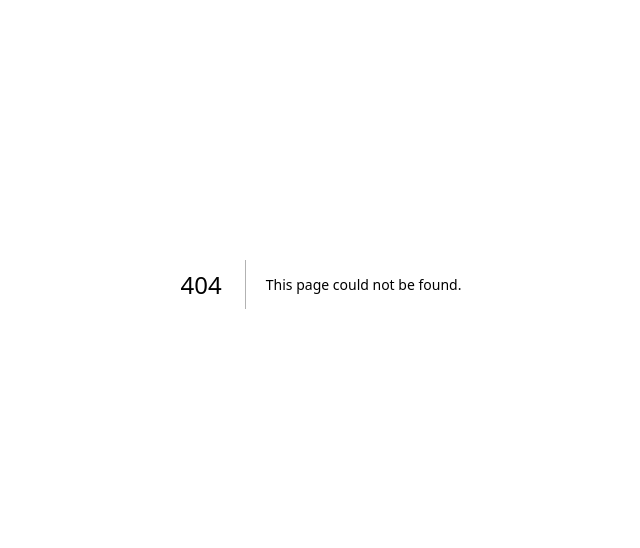
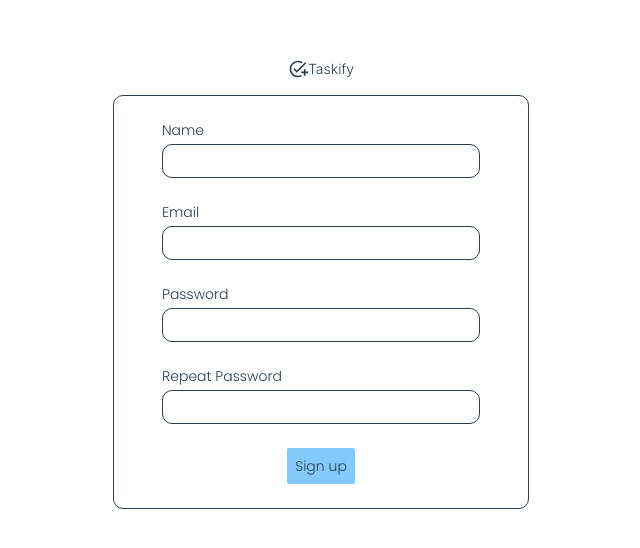
Before and after one commit to techmad60/Taskify, a Next.js app: page /signup in a window 1280 px wide. Before the commit this address had no page. Shown: the part 116-664 px from the top of the page, without its empty margins (319-959 px from the left). Built offline with nearby package versions, Linux system fonts and the light colour scheme; a web font is replaced by a local one.

Commit message:
I'm back

```diff
--- a/app/globals.css
+++ b/app/globals.css
@@ -2,23 +2,6 @@
 @tailwind components;
 @tailwind utilities;
 
-body {
+/* body {
     background-color: rgba(217, 217, 217, 1);
-}
-
-/* .features {
-    position: relative;
-    padding-bottom: 120px;
-  }
-
-  .features::after {
-    content: '';
-    background: url('/images/features-vector.svg') no-repeat;
-    position: absolute;
-    bottom: 0;
-    left: 0;
-    right: 0;
-    height: 70px;
-    z-index: 0;
-  }
-   */
+} */
--- a/app/page.tsx
+++ b/app/page.tsx
@@ -4,7 +4,7 @@ import Footer from "@/components/Footer";
 
 export default function Home() {
   return (
-    <div className="grid ">
+    <div className="grid bg-color-zero">
       <Header />
       <Main />
       <Footer />
--- /dev/null
+++ b/app/signup/layout.tsx
@@ -0,0 +1,8 @@
+// /app/signup/layout.tsx
+export default function SignupLayout({ children }: { children: React.ReactNode }) {
+    return (
+      <div className="signup-container min-h-screen flex flex-col justify-center">
+        {children}
+      </div>
+    );
+  }
--- /dev/null
+++ b/app/signup/page.tsx
@@ -0,0 +1,25 @@
+// /app/signup/page.tsx
+import { poppinsFont } from "@/fonts/fonts";
+import Darklogo from "@/components/Darklogo";
+export default function SignupPage() {
+    return (
+      <div className="flex flex-col justify-center items-center">
+        <Darklogo />
+        <form className={`${poppinsFont.className} flex flex-col justify-center border border-color-one px-12 rounded-[10px]`}>
+          <label className="text-sm text-color-one font-light pt-6 pb-1">Name</label>
+          <input type="text" name="name" required className="border border-color-one rounded-[10px] py-1"/>
+
+          <label className="text-sm text-color-one font-light pt-6 pb-1">Email</label>
+          <input type="email" name="email" required className="border border-color-one rounded-[10px] py-1"/>
+
+          <label className="text-sm text-color-one font-light pt-6 pb-1">Password</label>
+          <input type="password" name="password" required className="border border-color-one rounded-[10px] py-1"/>
+
+          <label className="text-sm text-color-one font-light pt-6 pb-1">Repeat Password</label>
+          <input type="password" name="repeatpassword" required className="border border-color-one rounded-[10px] py-1"/>
+
+          <button type="submit" className="flex justify-center self-center text-sm text-color-one font-light bg-primary-color my-6 p-2 rounded-sm">Sign up</button>
+        </form>
+      </div>
+    );
+  }
--- /dev/null
+++ b/components/Darklogo.tsx
@@ -0,0 +1,16 @@
+import Image from "next/image";
+import { interFont } from "@/fonts/fonts";
+export default function Darklogo() {
+    return (
+        <div className="flex items-center mb-4">
+            <Image
+              className=""
+              src={"/images/dark-logo.svg"}
+              alt="dark-logo"
+              width={20}
+              height={20}/>
+            <p className={`${interFont.className} text-sm font-light text-color-one`}>Taskify</p>
+
+        </div>
+    )
+}
--- a/components/Footer.tsx
+++ b/components/Footer.tsx
@@ -1,5 +1,5 @@
 import Image from "next/image";
-import { interFont, poppinsFont, stylex } from "../fonts/fonts";
+import { interFont, poppinsFont, } from "../fonts/fonts";
 export default function Footer() {
     return(
         <footer className="bg-color-one flex flex-col items-center mt-16 p-4 py-12">
--- a/components/Navbar.tsx
+++ b/components/Navbar.tsx
@@ -81,10 +81,10 @@ export default function Navbar () {
         </div>
 
         <div className="flex flex-col lg:hidden">
-          <Link href="/login" className="bg-primary-color px-4 py-2 mb-6  text-color-one rounded-md hover:bg-sky-400 transition duration-150 hover:ease-in text-center text-xl">
+          <Link href="/login" className="bg-primary-color px-4 py-2 mb-6  text-color-one rounded-md hover:bg-sky-400 transition duration-150 hover:ease-in text-center text-lg">
             Login
           </Link>
-          <Link href="/signup" className=" text-primary-color border-2 border-primary-color rounded-md px-4 py-2  hover:border-sky-400 hover:text-sky-400 transition duration-150 hover:ease-in text-xl">
+          <Link href="/signup" className="bg-color-one text-primary-color rounded-md px-4 py-2  hover:border-sky-400 hover:text-sky-400 transition duration-150 hover:ease-in text-lg">
             Signup
           </Link>
         </div>
--- a/tailwind.config.ts
+++ b/tailwind.config.ts
@@ -18,6 +18,7 @@ const config: Config = {
       },
       colors: {
         "primary-color": "#81CAFB",
+        "color-zero": "#D9D9D9",
         "color-one": "#2C3E50",
         "color-two": "#1A252F",
       },
```
Also changed, not shown: public/images/dark-logo.svg (added).
